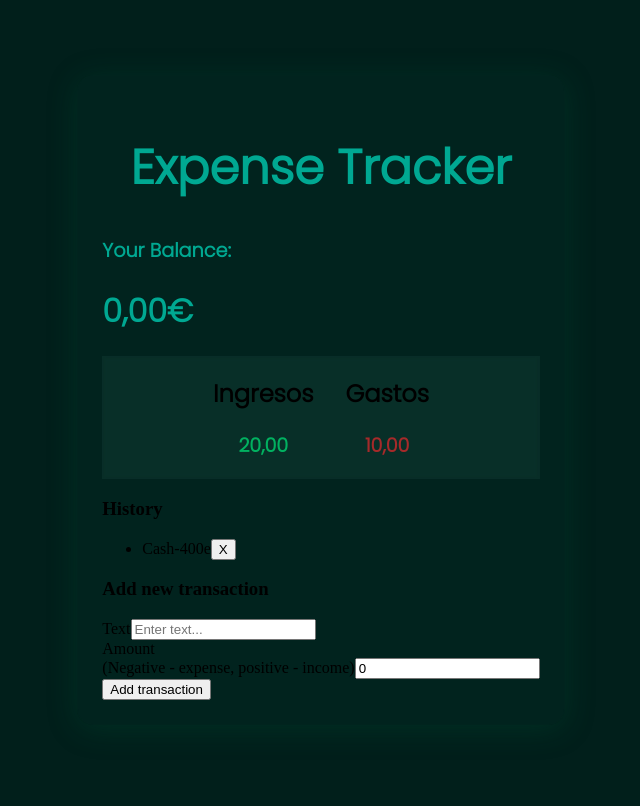
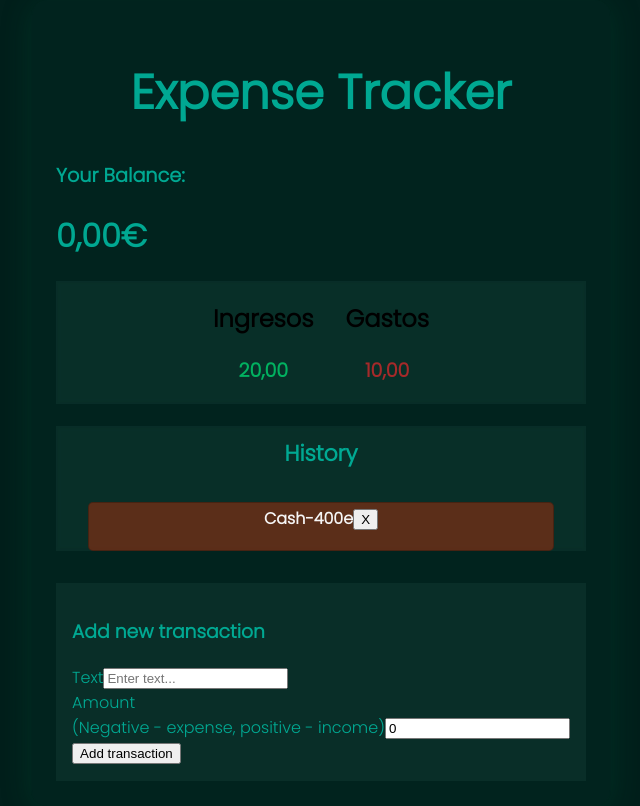
Before and after one commit to Kelzem1/Expense-Tracker, a React (Vite) app: page / in a window 1280 px wide. Shown: the whole page, without its empty margins (319-959 px from the left). Built offline with nearby package versions, Linux system fonts and the light colour scheme.

Commit message:
styles 2.0

```diff
--- a/src/App.css
+++ b/src/App.css
@@ -51,3 +51,42 @@ body {
   font-size: larger;
   font-weight: bold;
 }
+.history{
+  font-family: 'Poppins', sans-serif;
+  justify-content: center;
+  gap: 2em;
+  background-color: rgba(41, 87, 79, 0.205);
+  backdrop-filter:blur(2px);
+}
+.history h3{
+  color:rgba(0, 179, 155, 0.932);
+  text-align: center;
+  padding-top: 0.5em;
+  font-size: 22px;
+}
+.list{
+  text-align: center;
+  text-decoration: none;
+  list-style: none;
+  background-color: rgba(179, 46, 12, 0.486);
+  border: solid 1px rgba(0, 0, 0, 0.226);
+  border-radius: 5px;
+  margin: 2em;
+  height: 40px;
+  padding: 0.2rem;
+}
+.list li{
+  margin: auto;
+  font-family: 'Poppins', sans-serif;
+  font-weight: bold;
+  color: whitesmoke;
+  text-justify: center;
+}
+.list li span{
+}
+.addnew{
+  font-family: 'Poppins', sans-serif;
+  color:rgba(0, 179, 155, 0.932);
+  background-color: rgba(41, 87, 79, 0.205);
+  padding: 1em;
+}
--- a/src/Components/AddTransaction.jsx
+++ b/src/Components/AddTransaction.jsx
@@ -4,7 +4,7 @@ export const AddTransaction = () =>{
     const [text, setText] = useState('')
     const [amount, setAmount] = useState(0)
     return(
-        <>
+        <div className="addnew">
         <h3>Add new transaction</h3>
         <form>
             <div className="form-control">
@@ -24,7 +24,7 @@ export const AddTransaction = () =>{
             <button className="btn">Add transaction</button>
         </form>
 
-        </>
+        </div>
 
     )
 }
--- a/src/Components/TransactionList.jsx
+++ b/src/Components/TransactionList.jsx
@@ -5,7 +5,7 @@ export const TransactionList = () =>{
     const context = useContext(GlobalContext)
     console.log(context)
     return(
-    <>
+    <div className="history">
         <h3>History</h3>
         <ul className="list">
             <li>
@@ -14,6 +14,6 @@ export const TransactionList = () =>{
                 <button className="delete-btn">X</button>
             </li>
         </ul>
-    </>
+    </div>
     )
 }
```
